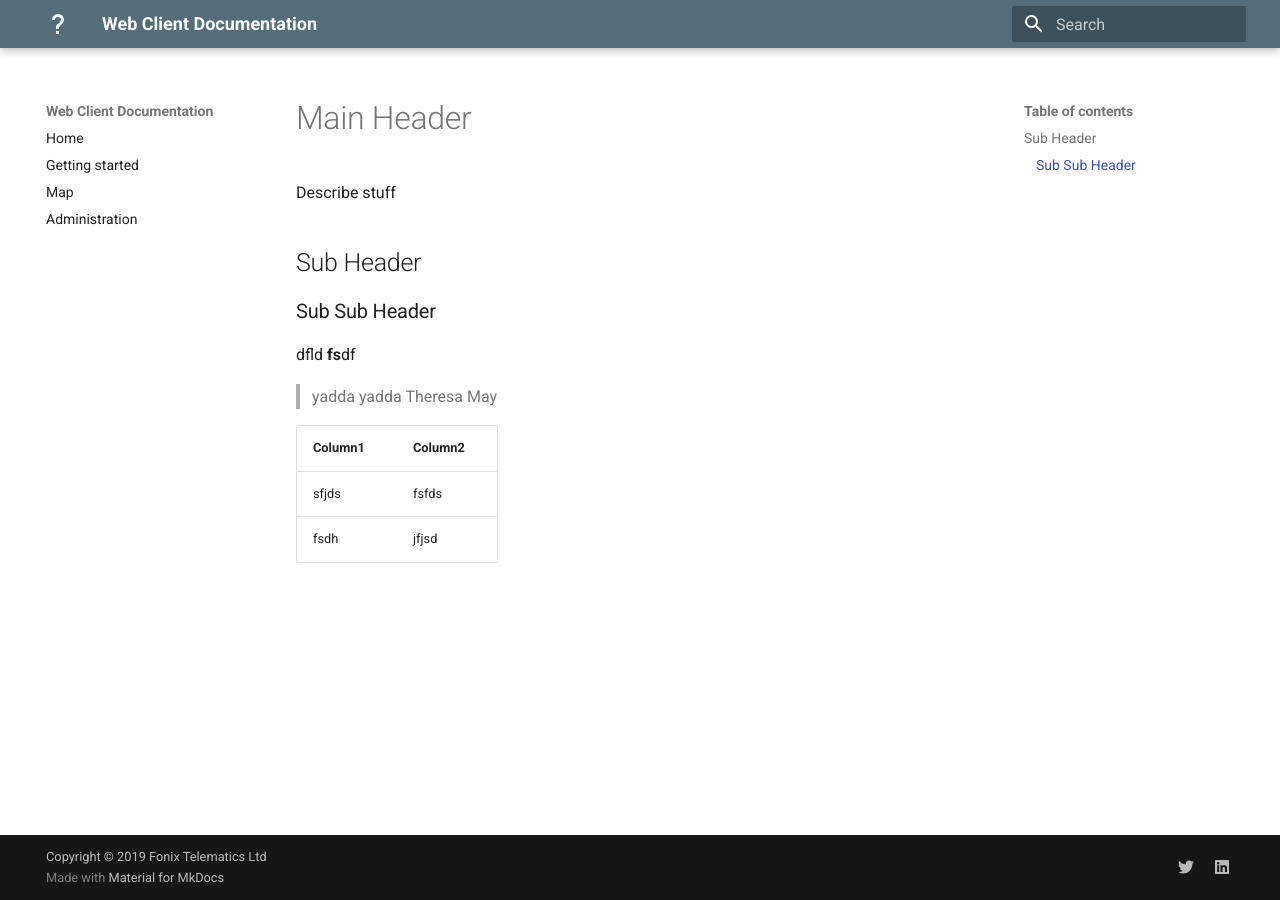
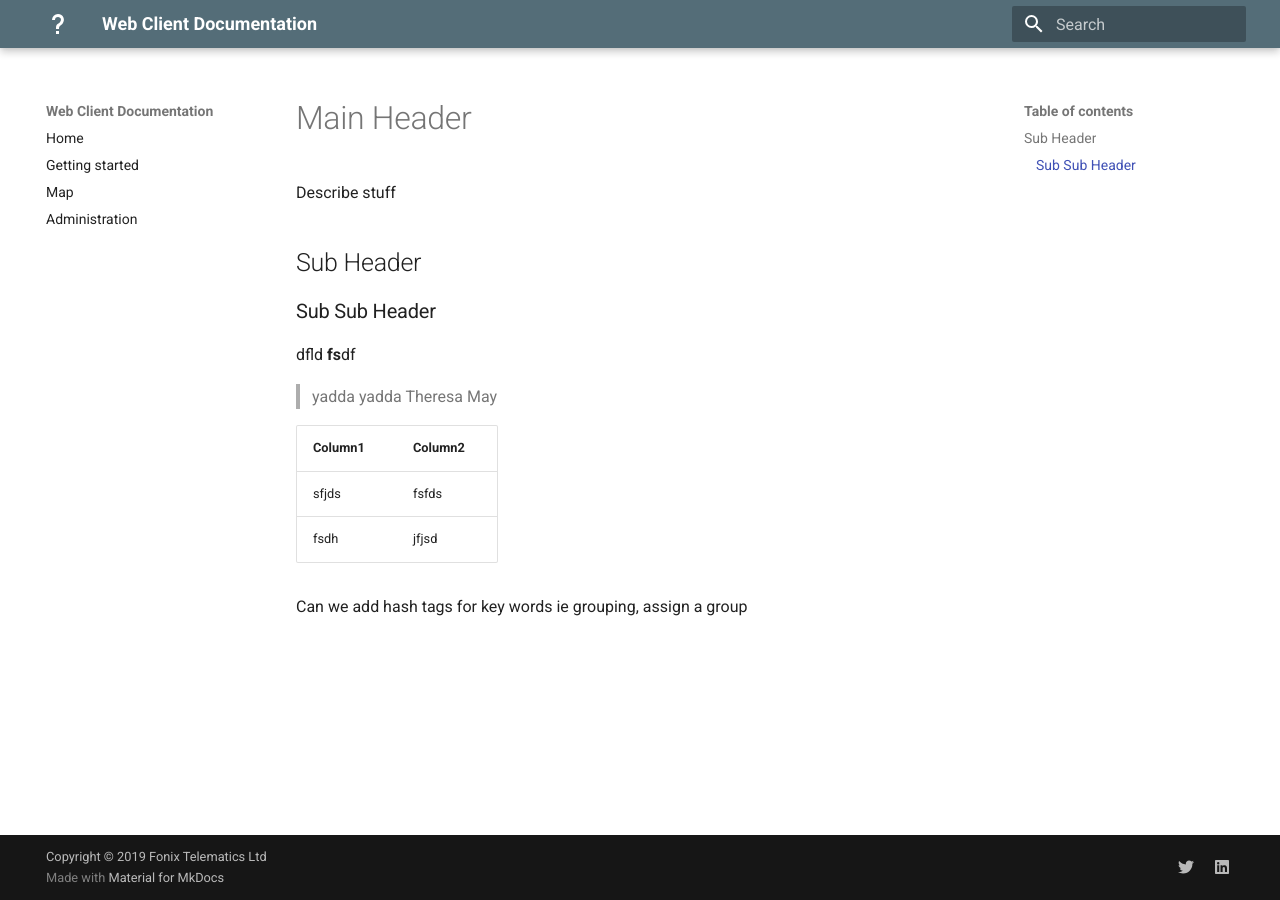
Before and after one commit to fonixtelematics/user-manual, an MkDocs documentation site: the page built from docs/AA Example Code.md, in a window 1280 px wide. Built offline with MkDocs 1.6.1 and Material for MkDocs 9.7.7, drawn with Linux system fonts in a browser that asks for light colours.

Commit message:
docs/AA Example Code.md updated from https://stackedit.io/

```diff
--- a/docs/AA Example Code.md
+++ b/docs/AA Example Code.md
@@ -15,6 +15,8 @@ dfld **fs**df
 |--|--|
 | sfjds |fsfds  |
 |fsdh |jfjsd|
+
+Can we add hash tags for key words ie grouping, assign a group
 <!--stackedit_data:
-eyJoaXN0b3J5IjpbLTE5MTc3MDk0NF19
+eyJoaXN0b3J5IjpbMTQ3MDk0MDg4NywtMTkxNzcwOTQ0XX0=
 -->
```
